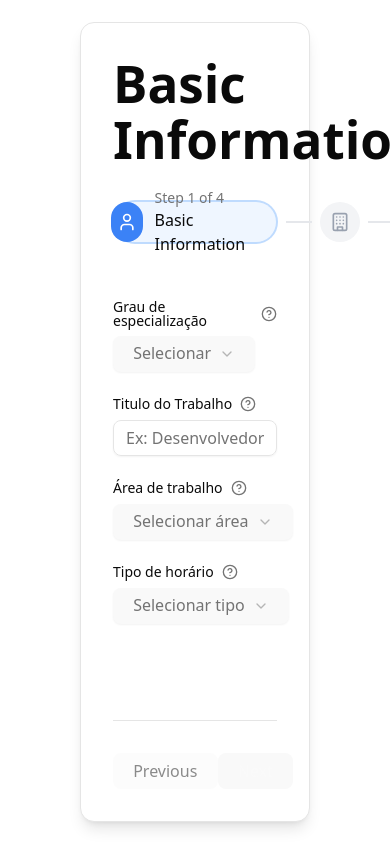
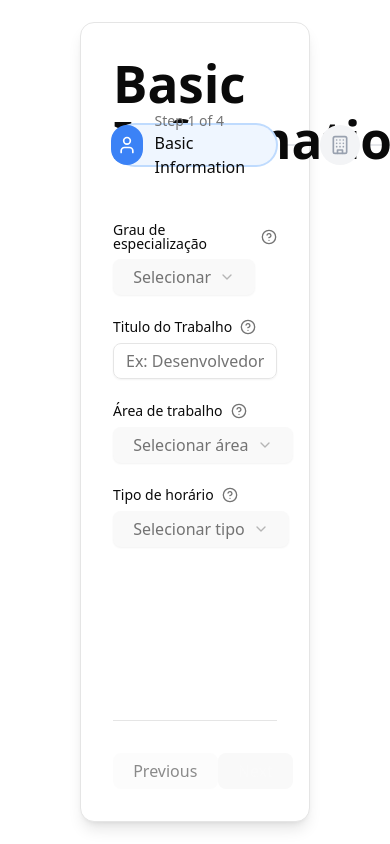
Before and after one commit to Zediogo96/tw-components, a React (Vite) app: page / in a window 390 px wide. Shown: the top 844 px of the page. Built offline with nearby package versions, Linux system fonts and the light colour scheme.

Commit message:
multi-step-form title animation

```diff
--- a/src/components/multi-step-form.tsx
+++ b/src/components/multi-step-form.tsx
@@ -320,9 +320,10 @@ const MultiStepForm: FC = () => {
     const [currentStep, setCurrentStep] = useState(0);
     const [direction, setDirection] = useState<'forward' | 'backward'>('forward');
     const [isAnimating, setIsAnimating] = useState(false);
+    const [displayedStep, setDisplayedStep] = useState(currentStep);
 
-    // Keep track of both current and next components
-    const [displayedStep, setDisplayedStep] = useState(currentStep);
+    // Add state for title animation
+    const [displayedTitle, setDisplayedTitle] = useState(steps[currentStep].title);
     const CurrentStepComponent = steps[displayedStep].component;
 
     const handleNext = () => {
@@ -330,12 +331,12 @@ const MultiStepForm: FC = () => {
             setDirection('forward');
             setIsAnimating(true);
 
-            // Wait for exit animation, then update
             setTimeout(() => {
                 setDisplayedStep(currentStep + 1);
+                setDisplayedTitle(steps[currentStep + 1].title);
                 setCurrentStep(currentStep + 1);
                 setIsAnimating(false);
-            }, 200); // Match animation duration
+            }, 200);
         }
     };
 
@@ -344,12 +345,12 @@ const MultiStepForm: FC = () => {
             setDirection('backward');
             setIsAnimating(true);
 
-            // Wait for exit animation, then update
             setTimeout(() => {
                 setDisplayedStep(currentStep - 1);
+                setDisplayedTitle(steps[currentStep - 1].title);
                 setCurrentStep(currentStep - 1);
                 setIsAnimating(false);
-            }, 200); // Match animation duration
+            }, 200);
         }
     };
 
@@ -357,10 +358,19 @@ const MultiStepForm: FC = () => {
         <div className="w-full max-w-[1920px] mx-auto px-4 sm:px-6 lg:px-8">
             <section className="w-full bg-card text-card-foreground rounded-xl shadow-lg p-8 sm:p-10 lg:p-14 min-h-[800px] flex flex-col border">
                 <div className="flex flex-col lg:flex-row justify-between items-start gap-8 mb-14">
-                    {/* Step Title */}
-                    <h1 className="text-2xl sm:text-3xl font-bold shrink-0">{steps[currentStep].title}</h1>
+                    {/* Animated title */}
+                    <div className="relative h-[2.25rem] sm:h-[2.5rem]">
+                        <h1
+                            key={displayedTitle}
+                            className={cn(
+                                'text-2xl sm:text-3xl font-bold shrink-0  w-full',
+                                isAnimating ? 'animate-fade-out-up' : 'animate-fade-in-up'
+                            )}
+                        >
+                            {displayedTitle}
+                        </h1>
+                    </div>
 
-                    {/* Step Indicators */}
                     <nav className="w-full lg:w-auto" aria-label="Form Steps">
                         <div className="flex items-center justify-between">
                             {steps.map((step, index) => (
--- a/src/index.css
+++ b/src/index.css
@@ -251,6 +251,28 @@ button:focus-visible {
             transform: translateX(0);
         }
     }
+
+    @keyframes fadeOutUp {
+        from {
+            opacity: 1;
+            transform: translateY(0);
+        }
+        to {
+            opacity: 0;
+            transform: translateY(-10px);
+        }
+    }
+
+    @keyframes fadeInUp {
+        from {
+            opacity: 0;
+            transform: translateY(10px);
+        }
+        to {
+            opacity: 1;
+            transform: translateY(0);
+        }
+    }
 }
 
 @layer utilities {
@@ -292,6 +314,14 @@ button:focus-visible {
 
     .animate-fade-in-right {
         animation: fadeInFromRight 0.2s ease-in-out forwards;
+    }
+
+    .animate-fade-out-up {
+        animation: fadeOutUp 0.2s ease-in-out forwards;
+    }
+
+    .animate-fade-in-up {
+        animation: fadeInUp 0.2s ease-in-out forwards;
     }
 }
 
```
